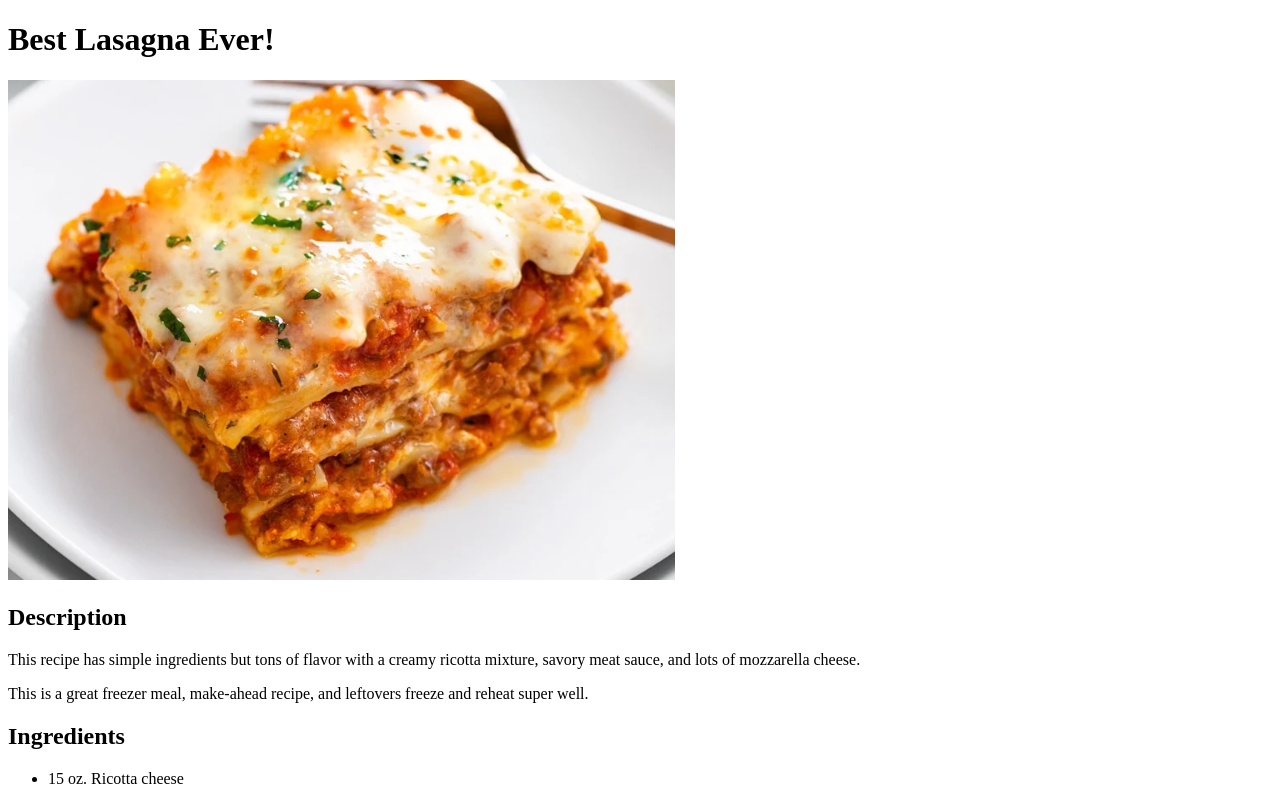
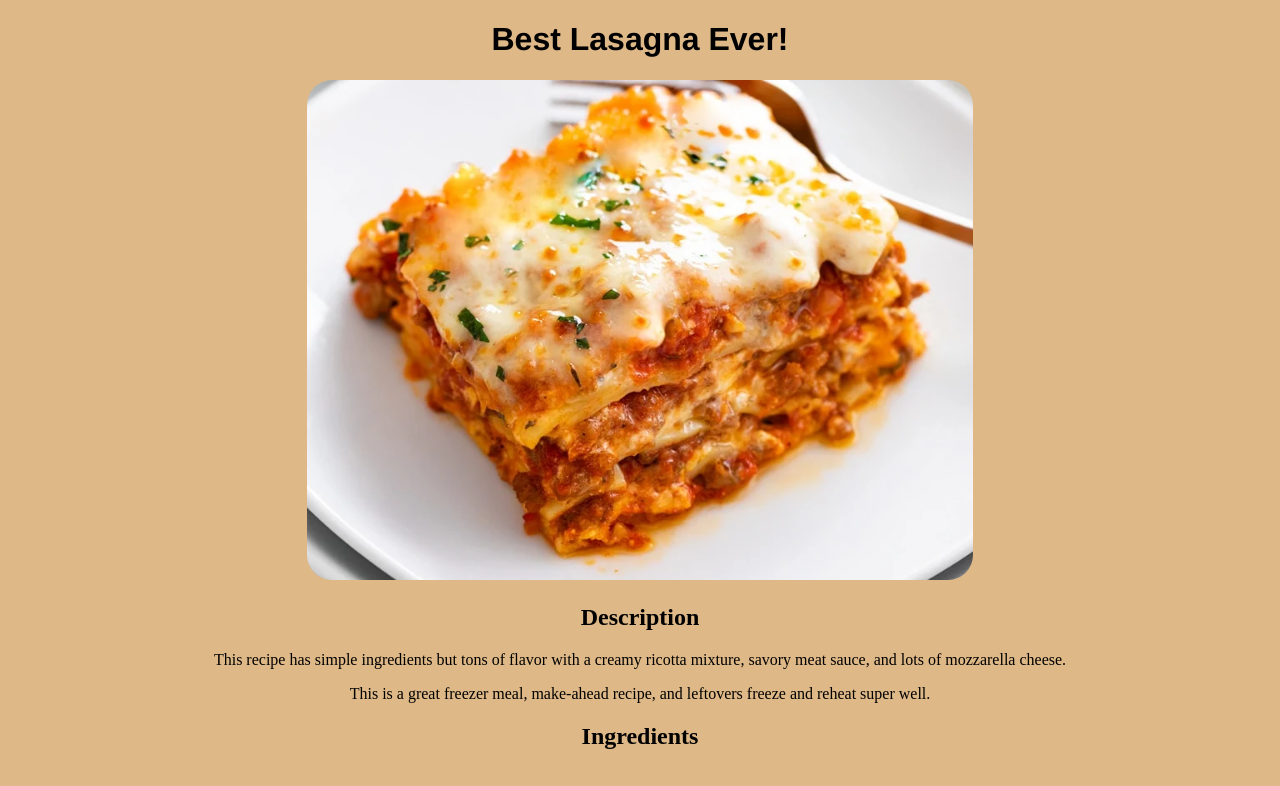
Before and after one commit to JameisonWirta/odin-recipes, a plain HTML site: page Recipes/lasagna.html in a window 1280 px wide. Shown: the top 786 px of the page. Drawn offline with Linux system fonts and the light colour scheme.

Commit message:
Added basic css to center text, change recipe name fonts, and set background color. Need to fix images into classes or ids and set them to a percentage rather than set pixel count to fix window resizing issues, and add left and right borders for looks

```diff
--- a/Recipes/lasagna.html
+++ b/Recipes/lasagna.html
@@ -4,11 +4,12 @@
     <meta charset="UTF-8">
     <meta http-equiv="X-UA-Compatible" content="IE=edge">
     <meta name="viewport" content="width=device-width, initial-scale=1.0">
+    <link rel="stylesheet" href="../styles.css">
     <title>Lasagna Recipe</title>
 </head>
 <body>
-    <h1> Best Lasagna Ever!</h1>
-        <img src="../images/Lasagna-Recipe-f.jpeg" width="auto" height="500">
+    <h1 class="recipe_name"> Best Lasagna Ever!</h1>
+        <img src="../images/Lasagna-Recipe-f.jpeg">
 
     <h2>Description</h2>
         <p>This recipe has simple ingredients but tons of flavor with a creamy ricotta mixture, savory meat sauce, and lots of mozzarella cheese. </p>
--- /dev/null
+++ b/styles.css
@@ -0,0 +1,26 @@
+img{
+    height: 500px;
+    width: auto;
+    align-items: center;
+    border-radius: 25px;
+}
+
+.recipe_name{
+    font-family:'Franklin Gothic Medium', 'Arial Narrow', Arial, sans-serif;
+    font-weight: 700;
+}
+
+
+ul,ol{
+    display: inline-block;
+}
+
+li{
+    text-align: left;
+}
+
+*{
+    text-align: center;
+    background-color: burlywood;
+    color: black;
+}
```
Also changed, not shown: Recipes/CarobCups.html (+3 -2 lines), Recipes/GrilledCheese.html (+3 -2 lines), index.html (+2 -1 lines).
